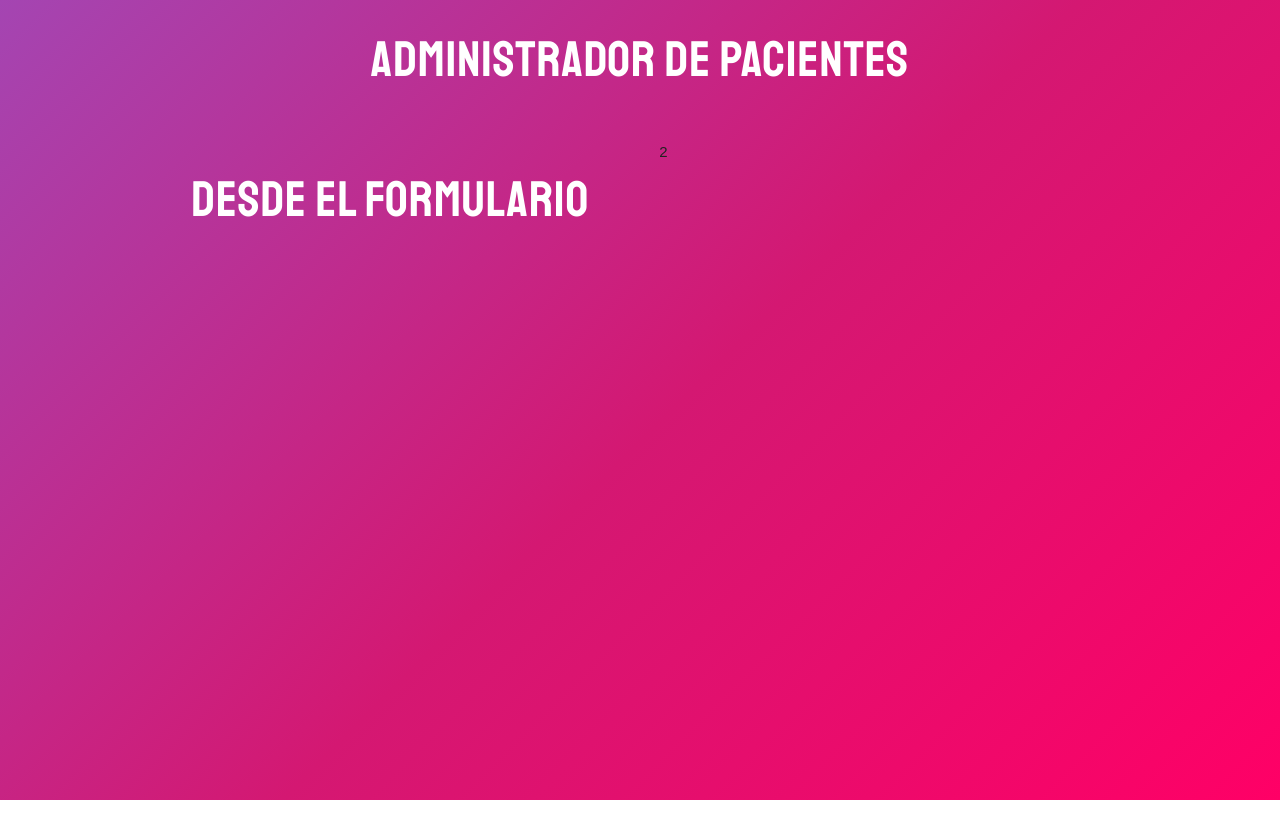
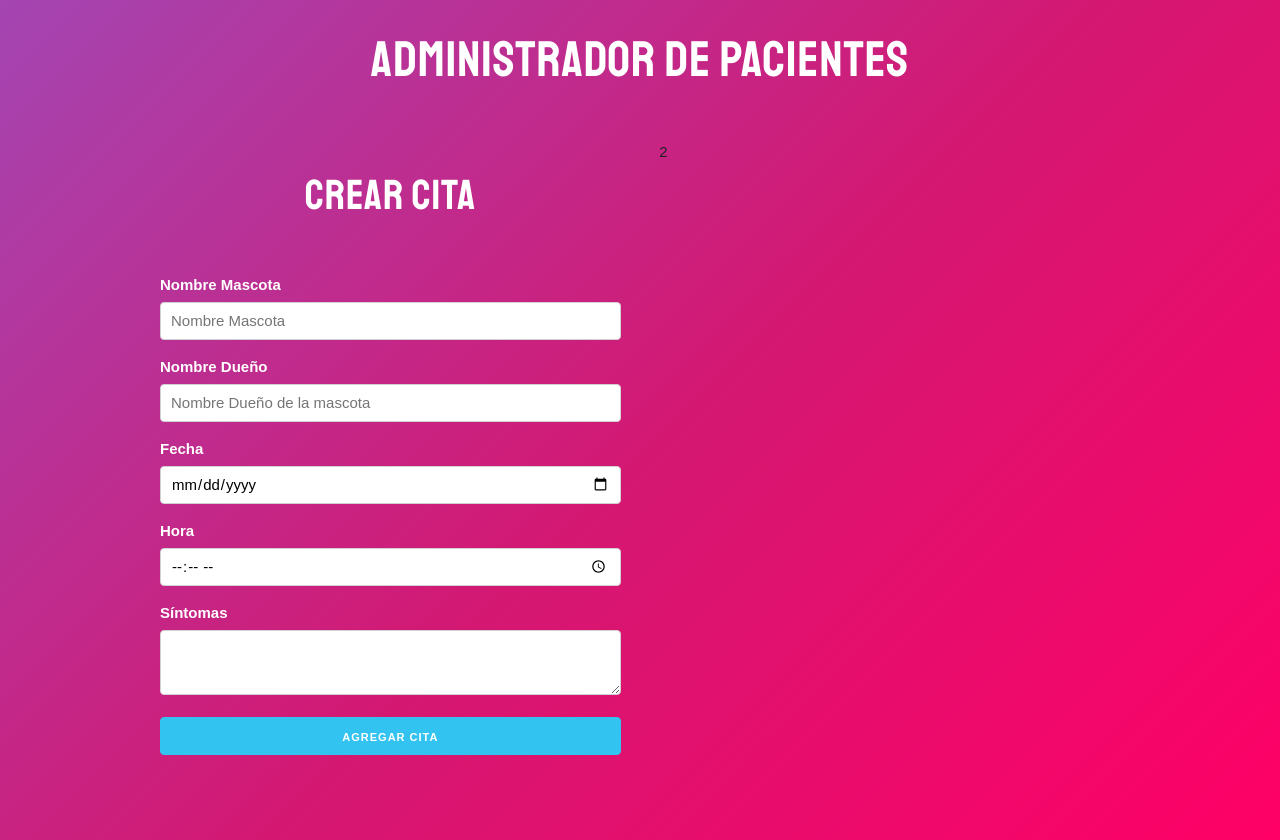
Before and after one commit to OmarIsaac/Administrador-de-Pacientes, a React (Create React App) app: page / in a window 1280 px wide. Before the commit the page ends 800 px from the top, so only its background shows below. Built offline with nearby package versions, Linux system fonts and the light colour scheme.

Commit message:
Agregando los campos del formulario

```diff
--- a/src/components/Formulario.js
+++ b/src/components/Formulario.js
@@ -1,5 +1,35 @@
-import React from "react";
+import React, { Fragment } from "react";
 
 export default function Formulario() {
-  return <h1>Desde el Formulario</h1>;
+  return (
+    <Fragment>
+      <h2>Crear Cita</h2>
+
+      <form>
+        <label>Nombre Mascota</label>
+        <input
+          type="text"
+          name="mascota"
+          className="u-full-width"
+          placeholder="Nombre Mascota"
+        />
+        <label>Nombre Dueño</label>
+        <input
+          type="text"
+          name="propietario"
+          className="u-full-width"
+          placeholder="Nombre Dueño de la mascota"
+        />
+        <label>Fecha</label>
+        <input type="date" name="fecha" className="u-full-width" />
+        <label>Hora</label>
+        <input type="time" name="hora" className="u-full-width" />
+        <label>Síntomas</label>
+        <textarea className="u-full-width" name="sintomas"></textarea>
+        <button type="submit" className="u-full-width button-primary">
+          Agregar Cita
+        </button>
+      </form>
+    </Fragment>
+  );
 }
```
